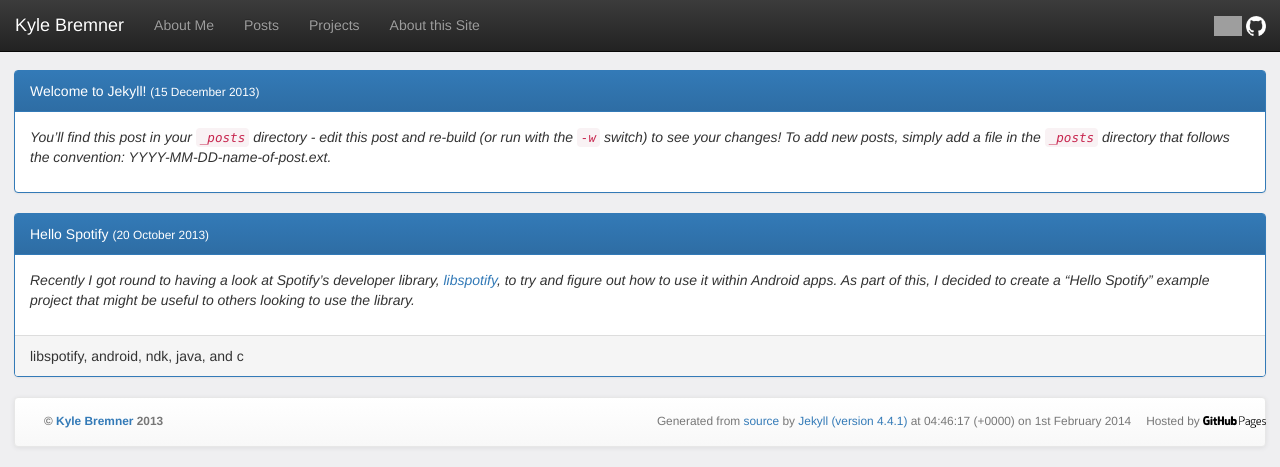
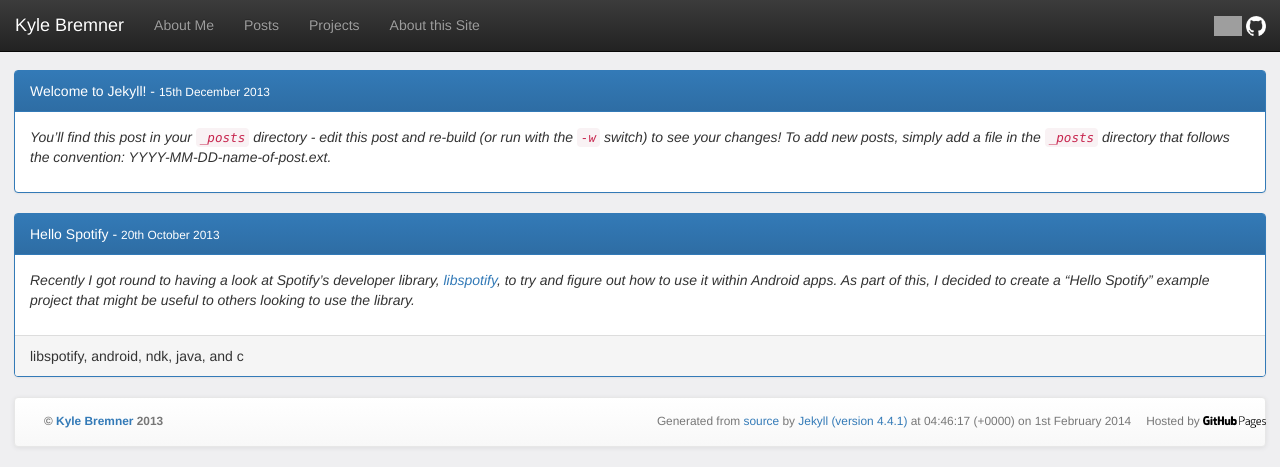
Before and after one commit to kbremner/kbremner.github.io, a Jekyll site: the page built from pages/posts.md, in a window 1280 px wide. Shown: the top 467 px of the page. Built offline with Jekyll 4.4.1, drawn with Linux system fonts in a browser that asks for light colours; nearby versions of some CDN libraries; Markdown is read by kramdown in place of the engine named in the settings; some of the changed lines change nothing that is shown; grey boxes are pictures that could not be loaded.

Commit message:
Fixed bug in format_date.html include

```diff
--- a/_includes/format_date.html
+++ b/_includes/format_date.html
@@ -1,2 +1,2 @@
 {% capture day_num %}{{ include.time | date: "%-d" }}{% endcapture %}
-{% include num_suffix.html num=day_num %} {{ site.time | date: "%B %Y" }}
+{% include num_suffix.html num=day_num %}{{ include.time | date: "%B %Y" }}
--- a/pages/posts.md
+++ b/pages/posts.md
@@ -6,7 +6,7 @@ published: true
 
 {% for post in site.posts %}
 <div class="panel panel-primary">
-<div class="panel-heading post-title"><a href="{{ post.url }}" style="text-decoration:none;">{{ post.title }}</a> <small>({{ post.date | date_to_long_string }})</small></div>
+<div class="panel-heading post-title"><a href="{{ post.url }}" style="text-decoration:none;">{{ post.title }}</a> - <small>{% include format_date.html time=post.date %}</small></div>
 <div class="panel-body"><em>{{ post.excerpt }}</em></div>
 {% if post.tags.size > 0 %}
 <div class="panel-footer">{{ post.tags | array_to_sentence_string }}</div>
```
